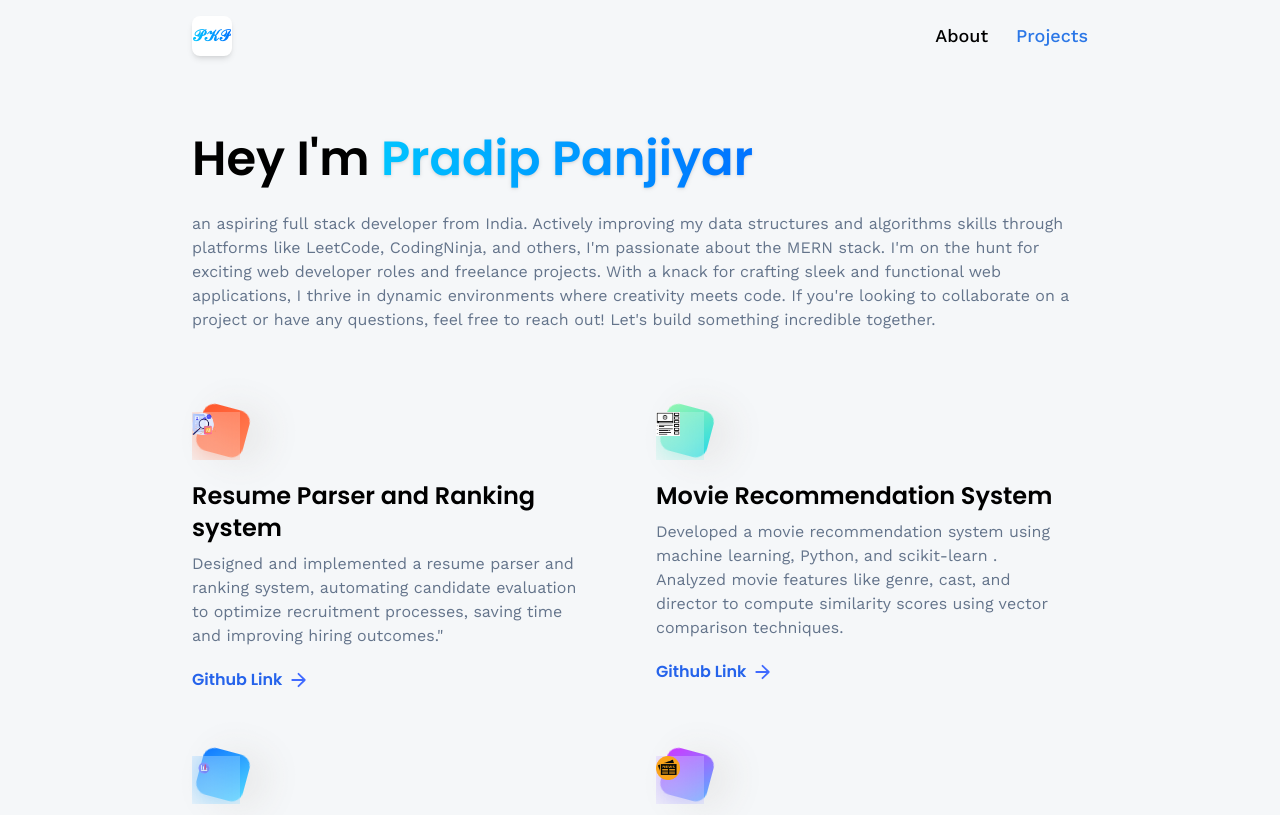
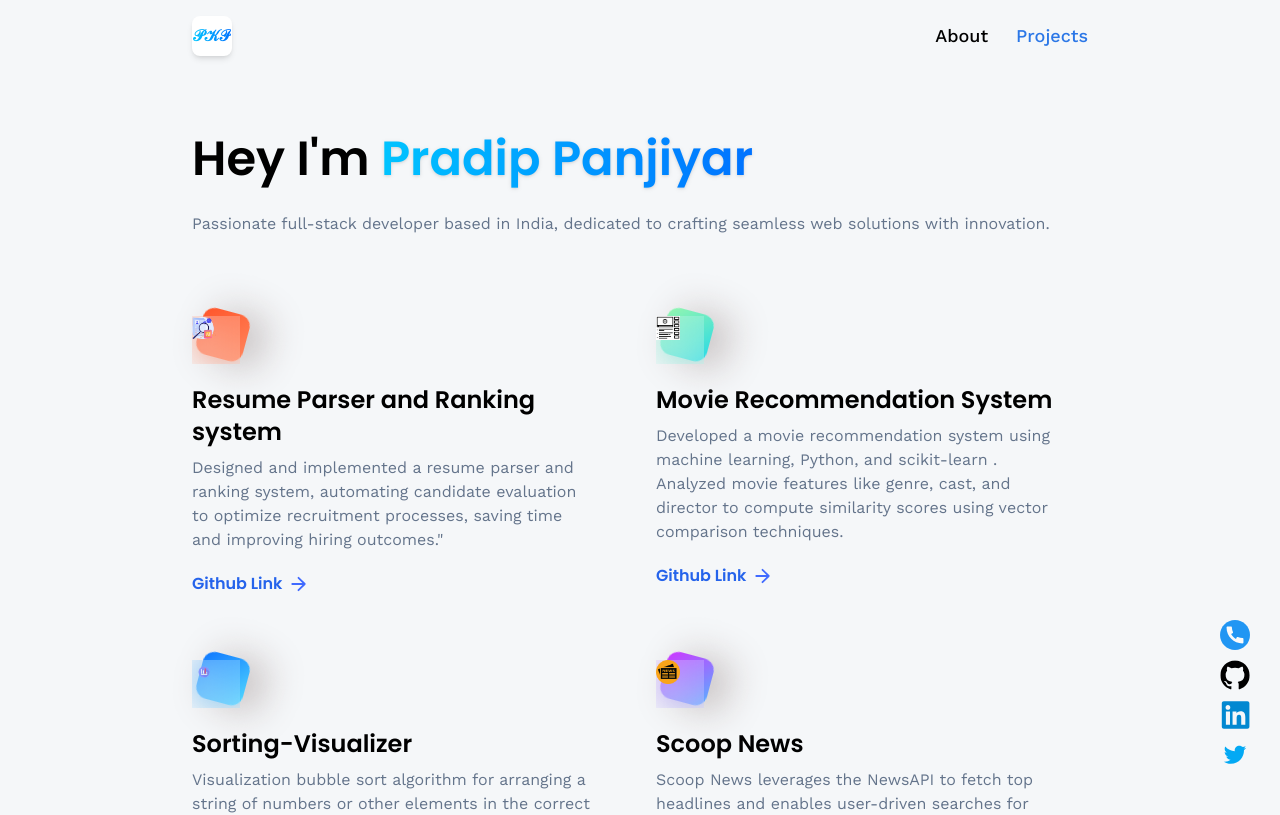
Before and after one commit to panjyar/Porfolio, a React (Vite) app: page /project in a window 1280 px wide. Shown: the top 815 px of the page. Built offline with nearby package versions, Linux system fonts and the light colour scheme.

Commit message:
final touch was given

```diff
--- a/src/components/HomeInfo.jsx
+++ b/src/components/HomeInfo.jsx
@@ -15,7 +15,7 @@ const renderContent = {
   1: (
     <h1 className="sm:text-xl sm-leading-snug
     text-center neo-brutalism-blue py-4 px-8
-     text-white mx-5">1
+     text-white mx-5">
     Hi, I am <span className="font-semibold">Pradip Kumar Panjiyar</span>
     <br />
     A aspiring full stack developer from India
@@ -37,9 +37,9 @@ const renderContent = {
   ),
   4: (
         <InfoBox
-        text="Get in touch!"
+        text="To reach out, just give that 'Get in Touch' button a click."
         link="/contact"
-        btnText="contact"
+        btnText="Get in Touch"
     />
   )
 }
--- /dev/null
+++ b/src/components/SocialMedia.jsx
@@ -0,0 +1,24 @@
+import React from 'react';
+import { socialLinks } from '../constants';
+
+const SocialMedia = () => {
+    return (
+        <div>
+            <div className="social-links ">
+                {socialLinks.map((link, index) => (
+                    <a
+                        key={index}
+                        href={link.link}
+                        target="_blank"
+                        rel="noopener noreferrer"
+                        className="social-link "
+                    >
+                        <img src={link.iconUrl} alt={link.name} className="w-6 h-6 " />
+                    </a>
+                ))}
+            </div>
+        </div>
+    );
+};
+
+export default SocialMedia
--- a/src/constants/index.js
+++ b/src/constants/index.js
@@ -17,6 +17,7 @@ import {
     sorting,
     resume,
     tailwindcss,
+    twitter,
 } from "../assets/icons";
 
 export const skills = [
@@ -111,12 +112,17 @@ export const socialLinks = [
     {
         name: 'GitHub',
         iconUrl: github,
-        link: 'https://github.com/YourGitHubUsername',
+        link: 'https://github.com/panjyar',
     },
     {
         name: 'LinkedIn',
         iconUrl: linkedin,
-        link: 'https://www.linkedin.com/in/YourLinkedInUsername',
+        link: 'https://www.linkedin.com/in/pradip-panjiyar/',
+    },
+    {
+        name: 'Twitter',
+        iconUrl: twitter,
+        link: 'https://twitter.com/pradipPanjiyar2',
     }
 ];
 
--- a/src/index.css
+++ b/src/index.css
@@ -111,7 +111,7 @@ body:has(.card[data-color="green"]:hover) {
   transform-origin: bottom right;
   transform: rotateZ(15deg);
   will-change: transform;
-  box-shadow: 16px 0 40px #e4e4e4;
+  box-shadow: 16px 0 40px #bdb5b5;
 }
 
 .block-container .btn-back-red {
@@ -181,3 +181,40 @@ body:has(.card[data-color="green"]:hover) {
   box-shadow: 0.6vmin 0.6vmin #fff, 1vmin 1vmin #d2e4ff, 1vmin 1vmin #d2e4ff,
     0.65vmin 1vmin #d2e4ff, 1vmin 0.65vmin #d2e4ff;
 }
+.social-links {
+  position: fixed;
+  bottom: 20px; /* Adjust this value as needed */
+  right: 20px; /* Adjust this value as needed */
+  display: flex;
+  flex-direction: column;
+  animation: fadeInFromBottom 0.5s ease-in-out; /* Animation to fade in from the bottom */
+}
+
+@keyframes fadeInFromBottom {
+  from {
+      opacity: 0;
+      transform: translateY(20px);
+  }
+  to {
+      opacity: 1;
+      transform: translateY(0);
+  }
+}
+
+.social-link {
+  margin-bottom: 10px; /* Adjust this value as needed */
+  transition: transform 0.2s ease, opacity 0.2s ease; /* Transition for hover effect */
+  display: flex;
+  align-items: center;
+}
+
+.social-link img {
+  width: 30px; /* Adjust the icon size */
+  height: 30px;
+  margin-right: 10px; /* Add some spacing between the icon and text */
+}
+
+.social-link:hover {
+  transform: scale(1.1); /* Scale up the icon on hover */
+  opacity: 0.8; /* Reduce opacity slightly on hover */
+}
--- a/src/pages/About.jsx
+++ b/src/pages/About.jsx
@@ -3,6 +3,7 @@ import 'react-vertical-timeline-component/style.min.css';
 import React from 'react'
 import { skills,experiences } from '../constants'
 import CTA from '../components/CTA';
+import SocialMedia from '../components/SocialMedia';
 
 const About = () => {
   return (
@@ -13,7 +14,11 @@ const About = () => {
         </h1>
 
         <div className="mt-5 flex flex-col gap-3 text-slate-500">
-          <p>Passionate full-stack developer based in India, dedicated to crafting seamless web solutions with innovation.</p>
+          <p>
+          An aspiring full stack developer from India.
+            Actively improving my data structures and algorithms skills through platforms like LeetCode, CodingNinja, and others, I'm passionate about the MERN stack. I'm on the hunt for exciting web developer roles and freelance projects.
+            With a knack for crafting sleek and functional web applications, I thrive in dynamic environments where creativity meets code. If you're looking to collaborate on a project or have any questions, feel free to reach out! Let's build something incredible together.
+          </p>
         </div>
 
         <div className="py-10 flex flex-col">
@@ -87,7 +92,7 @@ const About = () => {
 
           <hr className="border-slate-200" />
           <CTA />
-
+          <SocialMedia/>
       </section>
     </div>
   )
--- a/src/pages/Home.jsx
+++ b/src/pages/Home.jsx
@@ -8,6 +8,7 @@ import Bird from '../models/Bird'
 import HomeInfo from '../components/HomeInfo'
 import sakura from '../assets/bg-music.mp3'
 import { soundoff, soundon } from '../assets/icons';
+import SocialMedia from '../components/SocialMedia';
 
 const Home = () => {
   const audioRef = useRef(new Audio(sakura));
@@ -91,6 +92,8 @@ const [planeScale , planePosition]= adjustPlaneForScreenSize();
             />
           </Suspense>
       </Canvas>
+
+      <SocialMedia/>
       <div className="absolute bottom-2 left-2">
         <img
         src= {isPlayingMusic ? soundoff : soundon}
--- a/src/pages/Projects.jsx
+++ b/src/pages/Projects.jsx
@@ -1,8 +1,9 @@
-import React from 'react'
-import { projects } from '../constants'
-import { Link } from 'react-router-dom'
-import { arrow } from '../assets/icons'
-import CTA from '../components/CTA'
+import React from 'react';
+import { projects } from '../constants';
+import { Link } from 'react-router-dom';
+import { arrow } from '../assets/icons';
+import CTA from '../components/CTA';
+import SocialMedia from '../components/SocialMedia';
 
 const Projects = () => {
     return (
@@ -14,21 +15,19 @@ const Projects = () => {
                     </h1>
 
                     <div className="mt-5 flex flex-col gap-3 text-slate-500">
-          <p>an aspiring full stack developer from India.
-    Actively improving my data structures and algorithms skills through platforms like LeetCode, CodingNinja, and others, I'm passionate about the MERN stack. I'm on the hunt for exciting web developer roles and freelance projects.
-    With a knack for crafting sleek and functional web applications, I thrive in dynamic environments where creativity meets code. If you're looking to collaborate on a project or have any questions, feel free to reach out! Let's build something incredible together.</p>
+                        <p>Passionate full-stack developer based in India, dedicated to crafting seamless web solutions with innovation. </p>
                     </div>
 
                     <div className="flex flex-wrap my-20 gap-16">
                         {projects.map((project) => (
                             <div className="lg:w-[400px] w-full" key={project.name}>
                                 <div className="block-container w-12 h-12">
-                <div className={`btn-back rounded-xl ${project.theme}`}/>
+                                    <div className={`btn-back rounded-xl ${project.theme}`} />
                                     <div className="btn-front roundedxlflex justify-center items-center">
                                         <img
                                             src={project.iconUrl}
                                             alt="Project Icon"
-                      className="w-1/2 h-1/2 object-contain"/>
+                                            className="w-1/2 h-1/2 object-contain" />
                                     </div>
                                 </div>
                                 <div className="mt-5 flex flex-col">
@@ -59,11 +58,12 @@ const Projects = () => {
                         ))}
                     </div>
               </div>
+                <SocialMedia/>
                 <hr className="border-slate-200" />
-        <CTA/>
+                <CTA />
             </section>
         </div>
-  )
-}
+    );
+};
 
-export default Projects
+export default Projects;
```
Lines whose indentation alone changed are shown as unchanged.
